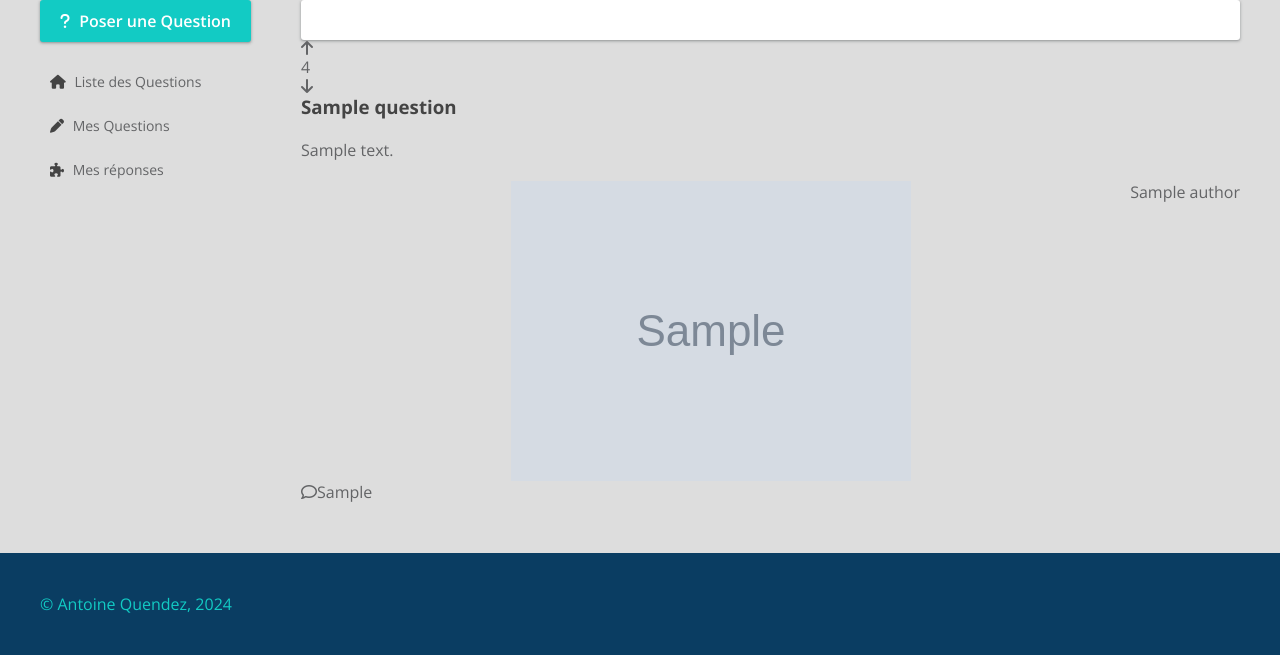
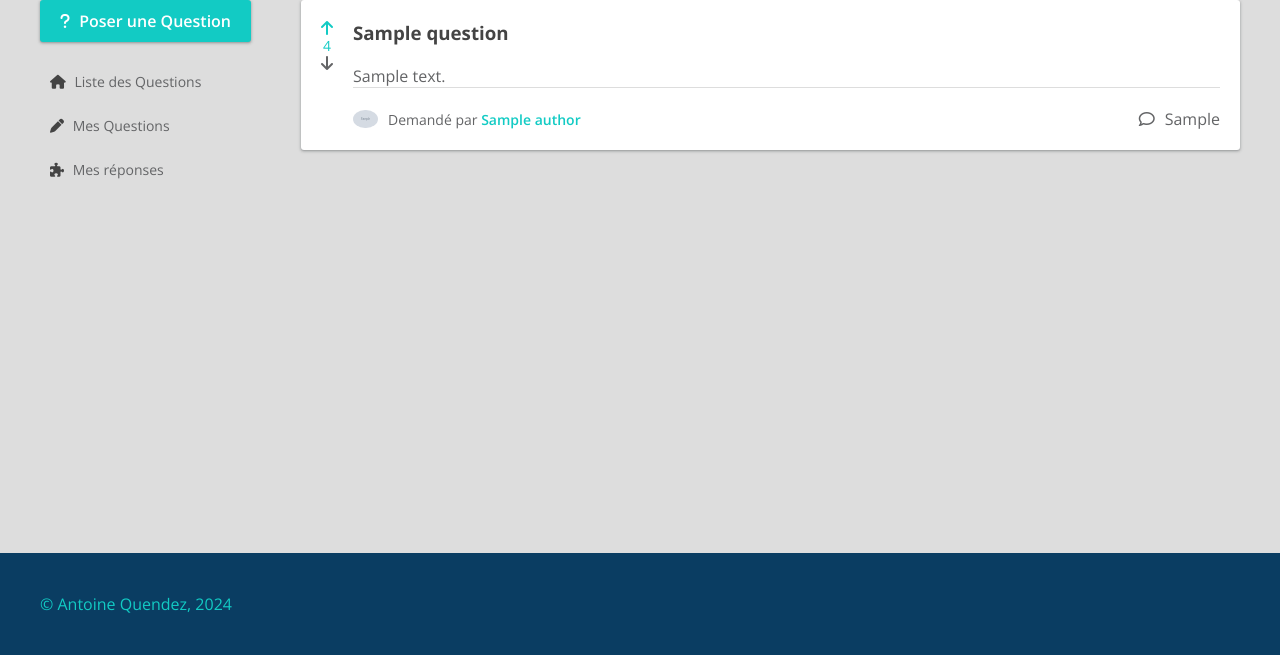
Before and after one commit to QDZantoine/build-wonder, a Symfony app: template templates/home/index.html.twig in a window 1280 px wide. Shown: the part 145-800 px from the top of the page. Run offline with Twig, Linux system fonts and the light colour scheme; the template is opened without the code that fills it: most values are stand-ins (such as "Sample title", 1, 10 or a date in 2020); grey boxes marked "Sample" are stand-in pictures; some libraries are stand-ins or nearby versions.

Commit message:
update the project

```diff
--- a/public/css/style.css
+++ b/public/css/style.css
@@ -65,7 +65,10 @@ a {
   color: inherit;
   text-decoration: none;
 }
-
+small{
+font-size:var(--font-size-small) ;
+font-family: var(--font-family);
+}
 /* flex */
 .d-flex {
   display: flex;
@@ -94,7 +97,7 @@ a {
 .justify-content-center {
   justify-content: center;
 }
-.jsutify-content-end {
+.justify-content-end {
   justify-content: flex-end;
 }
 .flex-fill {
@@ -136,6 +139,9 @@ a {
 }
 .p-20 {
   padding: 20px;
+}
+pb-20{
+  padding-bottom: 20px;
 }
 .py-20 {
   padding-top: 20px;
@@ -184,6 +190,11 @@ a {
   background-color: white;
   box-shadow: var(--box-shadow);
 }
+.block-shadow:hover {
+  cursor: pointer;
+  box-shadow: none;
+  transition: box-shadow 0.4s;
+}
 .form_row {
   display: flex;
   flex-flow: column;
@@ -211,6 +222,18 @@ a {
   color: var(--warning);
   font-size: var(--font-size-small);
   font-weight: var(--font-weight-semibold);
+}
+.avatar {
+  width: 25px;
+  border-radius: 50%;
+}
+.clickable{
+  color: var(--primary);
+  font-weight: var(--font-weight-semibold);
+  cursor: pointer;
+}
+.text-small {
+  font-size: var(--font-size-small);
 }
 /* sidebar */
 
@@ -262,3 +285,14 @@ footer {
   border-left: 5px solid var(--primary);
   background-color: var(--primary-light);
 }
+/* question*/
+.question-content{
+  border-bottom: 1px solid var(--gray-light);
+}
+.rating-up {
+  color: var(--primary);
+}
+
+.rating-down {
+  color: var(--warning);
+}
--- a/templates/home/index.html.twig
+++ b/templates/home/index.html.twig
@@ -7,28 +7,32 @@
 
   <ul>
     {% for question in questions %}
-		<li class="block d-flex flex-row mb-10"></li>
-		<div class="d-flex flex-column mr-10">
-			<i class="fa-solid fa-arrow-up"></i>
-			<p>
-				{{question.rating}}</p>
-			<i class="fa-solid fa-arrow-down"></i>
-
+      <a class="block block-shadow d-flex flex-row mb-20">
+        <div class="d-flex flex-column mr-20 align-items-center">
+          <i class="fa-solid fa-arrow-up {{ question.rating > 0 ? 'rating-up' : '' }}"></i>
+          <p class="text-small {{ question.rating > 0 ? 'rating-up' : question.rating < 0 ? 'rating-down' : ''}}"
+          > {{ question.rating }}</p>
+          <i class="fa-solid fa-arrow-down {{ question.rating < 0 ? 'rating-down' : '' }}"></i>
         </div>
-		<div class="flex-fill d-flex flex-column"></div>
-		<div class="mb-20 question-content">
-			<h3 class="mb-20">{{question.title}}</h3>
-			<p class="mb-20">{{question.content}}</p>
+        <div class="flex-fill d-flex flex-column">
+          <div class="mb-20 question-content pb-20">
+            <h3 class="mb-20">{{ question.title }}</h3>
+            <p>{{ question.content }}</p>
           </div>
           <div class="d-flex flex-row justify-content-between">
-			<div class="d-flex flex-row align-items-center"></div>
-			<img class=" question-avatar mr-10" src="{{question.author.avatar}}">
-			<p>{{question.author.name}}</p>
+            <div class="d-flex flex-row align-items-center">
+              <img class="avatar mr-10" src="{{ question.author.avatar }}"/>
+              <small>Demandé par <span class="clickable">{{ question.author.name }}</span></small>
             </div>
-		<div class="d-flex flex-row align-items-center mr-10">
-			<i class="fa-regular fa-comment"></i>
-			<p>{{question.nbrOfResponse}}</p>
-
+            <div class="d-flex flex-row align-items-center">
+              <i class="far fa-comment mr-10"></i>
+              <p>{{ question.nbrOfResponse }}</p>
             </div>
           </div>
-</div>{% endfor %}</ul>{% endblock %}
+        </div>
+
+      </a>
+    {% endfor %}
+  </ul>
+
+{% endblock %}
```
Also changed, not shown: src/Controller/HomeController.php (+22 -26 lines). Lines whose indentation alone changed are shown as unchanged.
